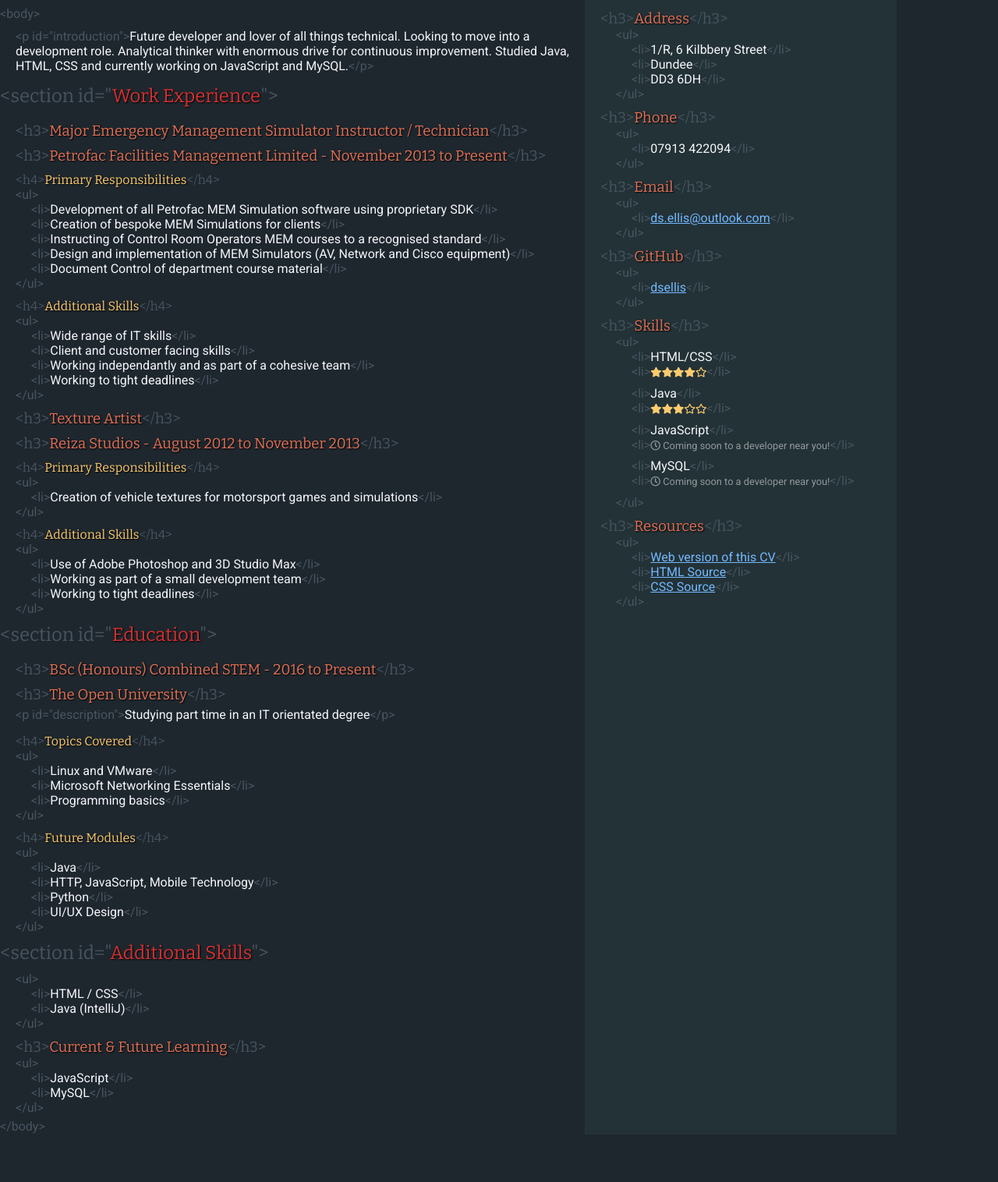
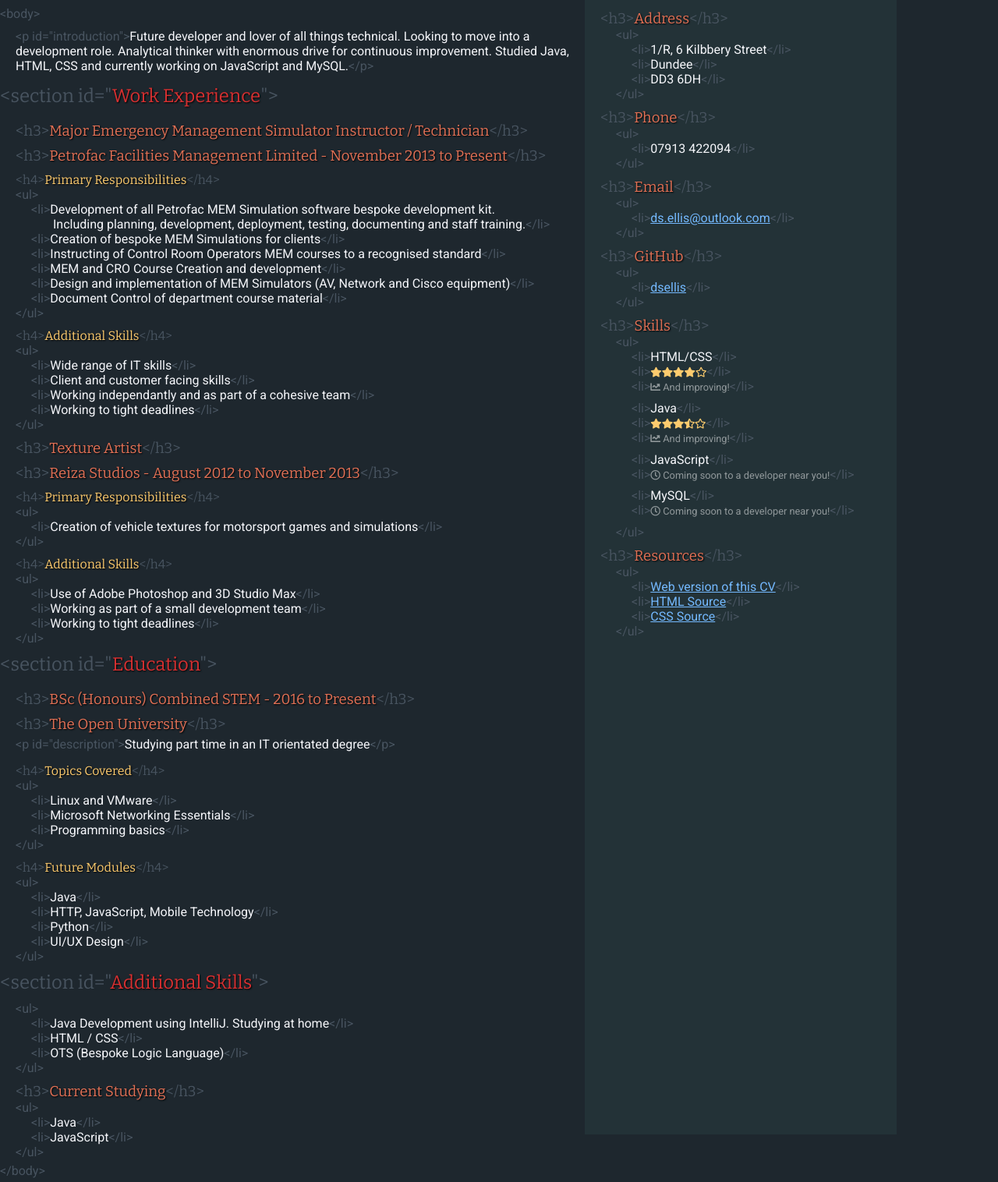
Before and after one commit to dsellis/html-cv, a plain HTML site: page index.html in a window 1280 px wide. Shown: the part 45-1561 px from the top of the page at 78% size. Before the commit the page ends 1504 px from the top, so only its background shows below. Drawn offline with nearby package versions, Linux system fonts and the light colour scheme.

Commit message:
Add files via upload

```diff
--- a/index.html
+++ b/index.html
@@ -60,8 +60,10 @@
             <li><span class="code">&lt;ul&gt;</span></li>
             <li><span class="code listItem">&lt;li&gt;</span>HTML/CSS<span class="code">&lt;/li&gt;</span></li>
             <li><span class="code listItem">&lt;li&gt;</span><i class="fas fa-star"></i><i class="fas fa-star"></i><i class="fas fa-star"></i><i class="fas fa-star"></i><i class="far fa-star"></i><span class="code">&lt;/li&gt;</span></li>
+            <li><span class="code listItem">&lt;li&gt;</span><i class="fas fa-chart-line"></i><span class="comingSoon"> And improving!</span><span class="code">&lt;/li&gt;</span></li>
             <li><span class="code listItem">&lt;li&gt;</span>Java<span class="code">&lt;/li&gt;</span></li>
-            <li><span class="code listItem">&lt;li&gt;</span><i class="fas fa-star"></i><i class="fas fa-star"></i><i class="fas fa-star"></i><i class="far fa-star"></i><i class="far fa-star"></i><span class="code">&lt;/li&gt;</span></li>
+            <li><span class="code listItem">&lt;li&gt;</span><i class="fas fa-star"></i><i class="fas fa-star"></i><i class="fas fa-star"></i><i class="fas fa-star-half-alt"></i></i><i class="far fa-star"></i><span class="code">&lt;/li&gt;</span></li>
+            <li><span class="code listItem">&lt;li&gt;</span><i class="fas fa-chart-line"></i><span class="comingSoon"> And improving!</span><span class="code">&lt;/li&gt;</span></li>
             <li><span class="code listItem">&lt;li&gt;</span>JavaScript<span class="code">&lt;/li&gt;</span></li>
             <li><span class="code listItem">&lt;li&gt;</span><i class="far fa-clock"></i><span class="comingSoon"> Coming soon to a developer near you!</span><span class="code">&lt;/li&gt;</span></li>
             <li><span class="code listItem">&lt;li&gt;</span>MySQL<span class="code">&lt;/li&gt;</span></li>
@@ -103,9 +105,11 @@
           <h4><span class="code">&lt;h4&gt;</span>Primary Responsibilities<span class="code">&lt;/h4&gt;</span></h4>
           <ul>
             <li><span class="code">&lt;ul&gt;</span></li>
-            <li><span class="code listItem">&lt;li&gt;</span>Development of all Petrofac MEM Simulation software using proprietary SDK<span class="code">&lt;/li&gt;</span></li>
+            <li><span class="code listItem">&lt;li&gt;</span>Development of all Petrofac MEM Simulation software bespoke development kit.<br>
+              &emsp;&emsp;&emsp;Including planning, development, deployment, testing, documenting and staff training.<span class="code">&lt;/li&gt;</span></li>
             <li><span class="code listItem">&lt;li&gt;</span>Creation of bespoke MEM Simulations for clients<span class="code">&lt;/li&gt;</span></li>
             <li><span class="code listItem">&lt;li&gt;</span>Instructing of Control Room Operators MEM courses to a recognised standard<span class="code">&lt;/li&gt;</span></li>
+            <li><span class="code listItem">&lt;li&gt;</span>MEM and CRO Course Creation and development<span class="code">&lt;/li&gt;</span></li>
             <li><span class="code listItem">&lt;li&gt;</span>Design and implementation of MEM Simulators (AV, Network and Cisco equipment)<span class="code">&lt;/li&gt;</span></li>
             <li><span class="code listItem">&lt;li&gt;</span>Document Control of department course material<span class="code">&lt;/li&gt;</span></li>
             <li><span class="code">&lt;/ul&gt;</span></li>
@@ -170,16 +174,17 @@
         <div class="indent">
           <ul>
             <li><span class="code">&lt;ul&gt;</span></li>
+            <li><span class="code listItem">&lt;li&gt;</span>Java Development using IntelliJ. Studying at home<span class="code">&lt;/li&gt;</span></li>
             <li><span class="code listItem">&lt;li&gt;</span>HTML / CSS<span class="code">&lt;/li&gt;</span></li>
-            <li><span class="code listItem">&lt;li&gt;</span>Java (IntelliJ)<span class="code">&lt;/li&gt;</span></li>
+            <li><span class="code listItem">&lt;li&gt;</span>OTS (Bespoke Logic Language)<span class="code">&lt;/li&gt;</span></li>
             <li><span class="code">&lt;/ul&gt;</span></li>
           </ul>
 
-          <h3><span class="code">&lt;h3&gt;</span>Current & Future Learning<span class="code">&lt;/h3&gt;</span></h3>
+          <h3><span class="code">&lt;h3&gt;</span>Current Studying<span class="code">&lt;/h3&gt;</span></h3>
           <ul>
             <li><span class="code">&lt;ul&gt;</span></li>
+            <li><span class="code listItem">&lt;li&gt;</span>Java<span class="code">&lt;/li&gt;</span></li>
             <li><span class="code listItem">&lt;li&gt;</span>JavaScript<span class="code">&lt;/li&gt;</span></li>
-            <li><span class="code listItem">&lt;li&gt;</span>MySQL<span class="code">&lt;/li&gt;</span></li>
             <li><span class="code">&lt;/ul&gt;</span></li>
           </ul>
         </div>
--- a/stylesheet.css
+++ b/stylesheet.css
@@ -73,13 +73,13 @@ ul {
 }
 
 .fas, .far, .comingSoon {
-	margin-bottom: 10px;
 	font-size: 0.8em;
 	color: #fdcb6e;
 }
 
-.comingSoon, .fa-clock {
+.comingSoon, .fa-clock, .fa-chart-line {
 	color: rgba(255,255,255,0.5);
+	margin-bottom: 10px;
 }
 
 a {
```
